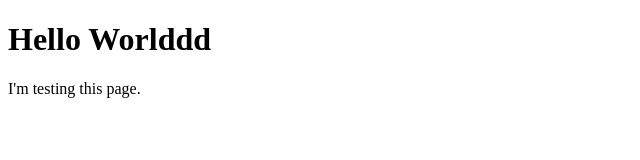
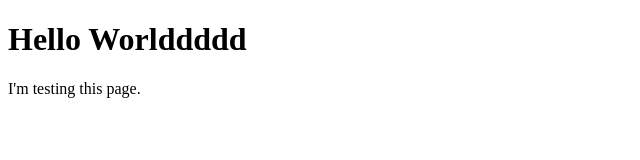
Before and after one commit to NoamKar/NoamKar.github.io, a plain HTML site: page index.html in a window 1280 px wide. Shown: the full height of the page, 0-640 px from the left. Drawn offline with Linux system fonts and the light colour scheme.

Commit message:
initial commit

```diff
--- a/index.html
+++ b/index.html
@@ -1,7 +1,7 @@
 <!DOCTYPE html>
 <html>
 <body>
-<h1>Hello Worlddd</h1>
+<h1>Hello Worlddddd</h1>
 <p>I'm testing this page.</p>
 </body>
 </html>
```
